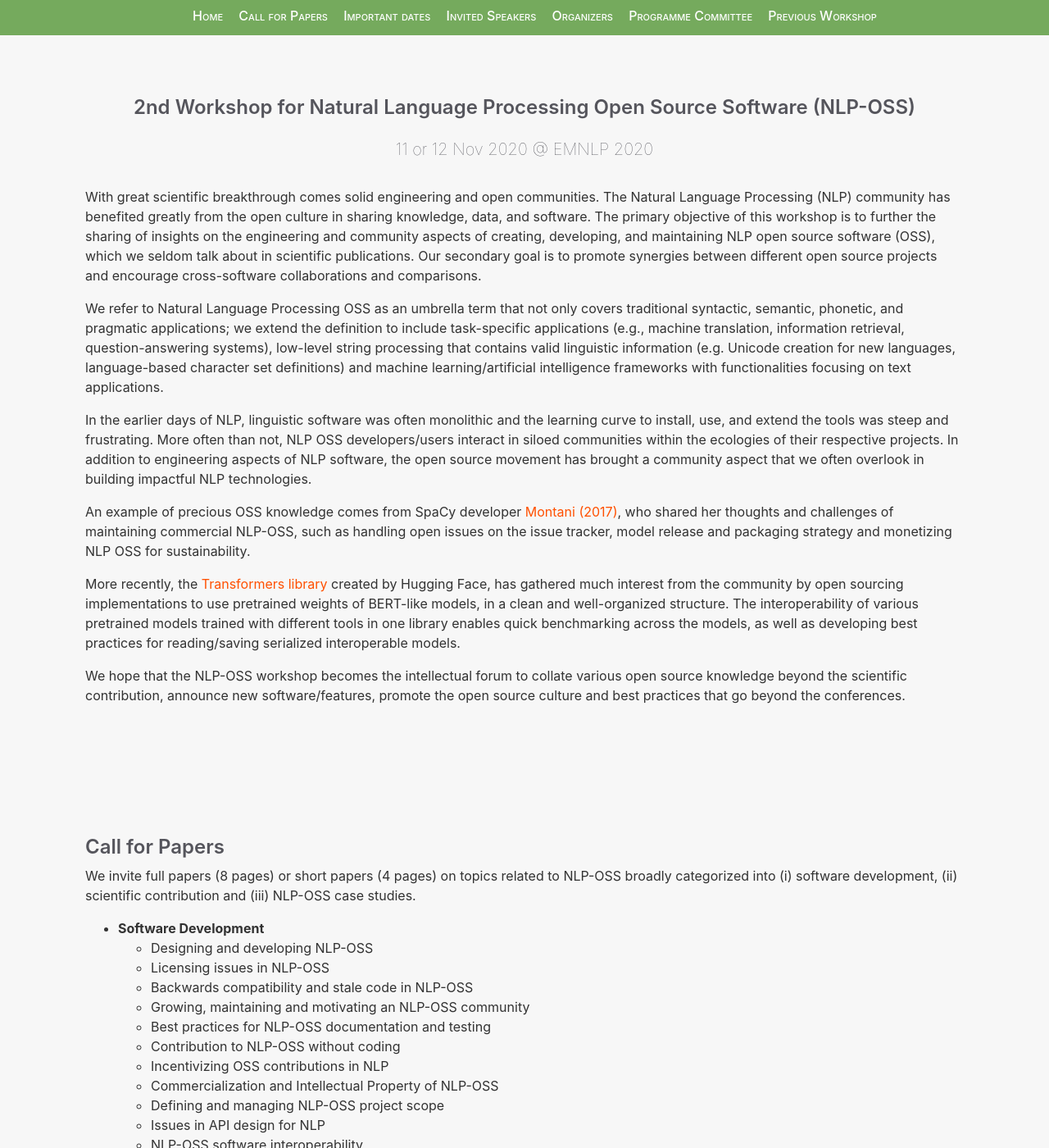
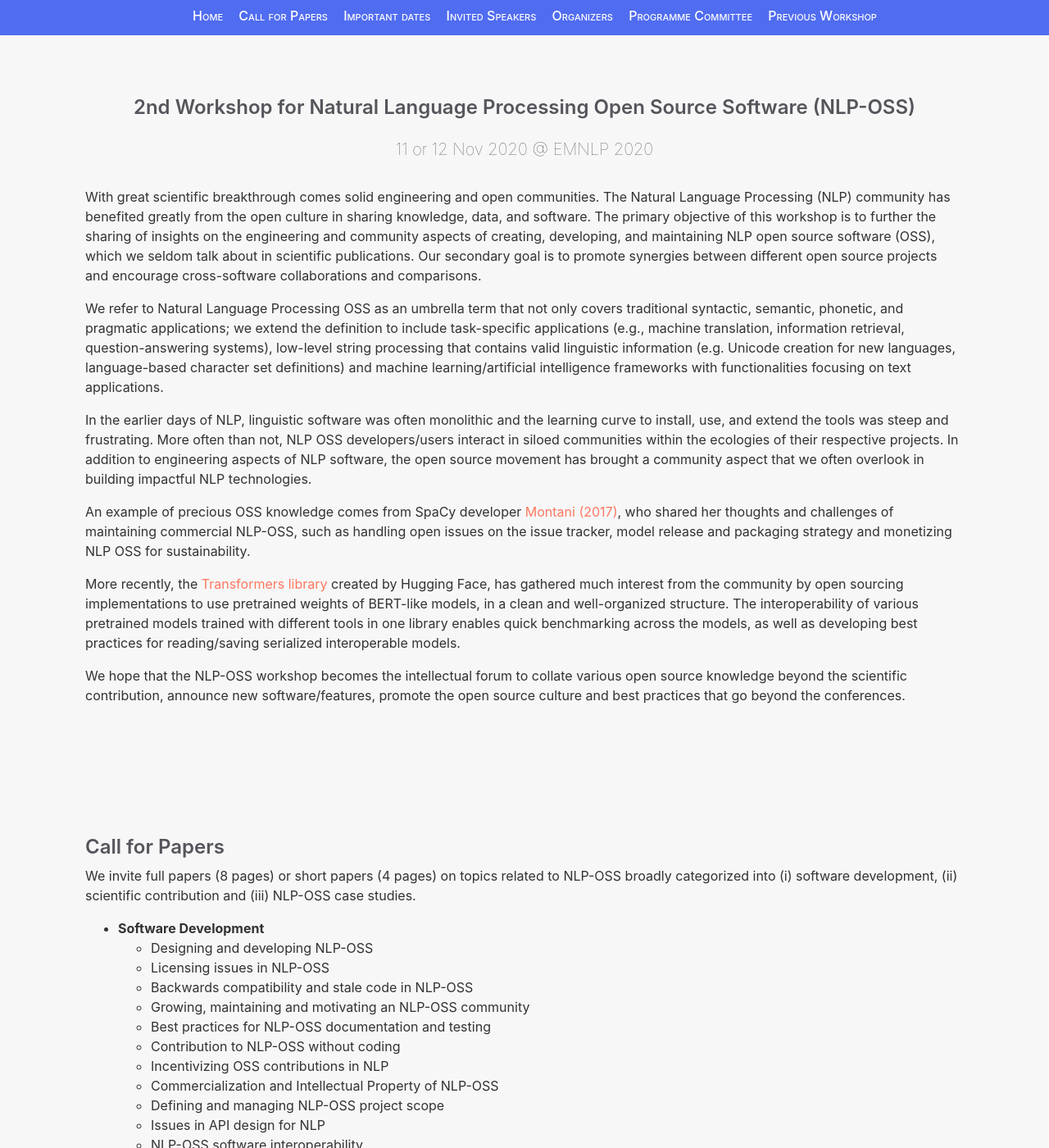
Before and after one commit to nlposs/nlposs.github.io, a Jekyll site: the page built from 2020/index.md, in a window 1280 px wide and 1400 px high. Shown: the whole window at 82% size. Built offline with Jekyll 4.4.1, drawn with Linux system fonts in a browser that asks for light colours.

Commit message:
added loom and lemonstand

```diff
--- a/_sass/_variables.scss
+++ b/_sass/_variables.scss
@@ -3,9 +3,22 @@
 // Original noir
 //$light: #f76b48;
 //$dark: #1ba77e;
-$light: #ff5000;
-$dark: #75aa5d;
+
+// Millo Orange-Green theme.
+//$light: #ff5000;
+//$dark: #75aa5d;
+//$white: #ffffff;
+
+// Lemonstand Black-Blue theme.
+//$light: #2aabe4;
+//$dark: #33393d;
+//$white: #ffffff;
+
+// Loom Red-Bleu-Grey theme.
+$light: #fe7860;
+$dark: #506cf0;
 $white: #ffffff;
+
 
 // Highlighting color for code block borders and language name.
 
```
